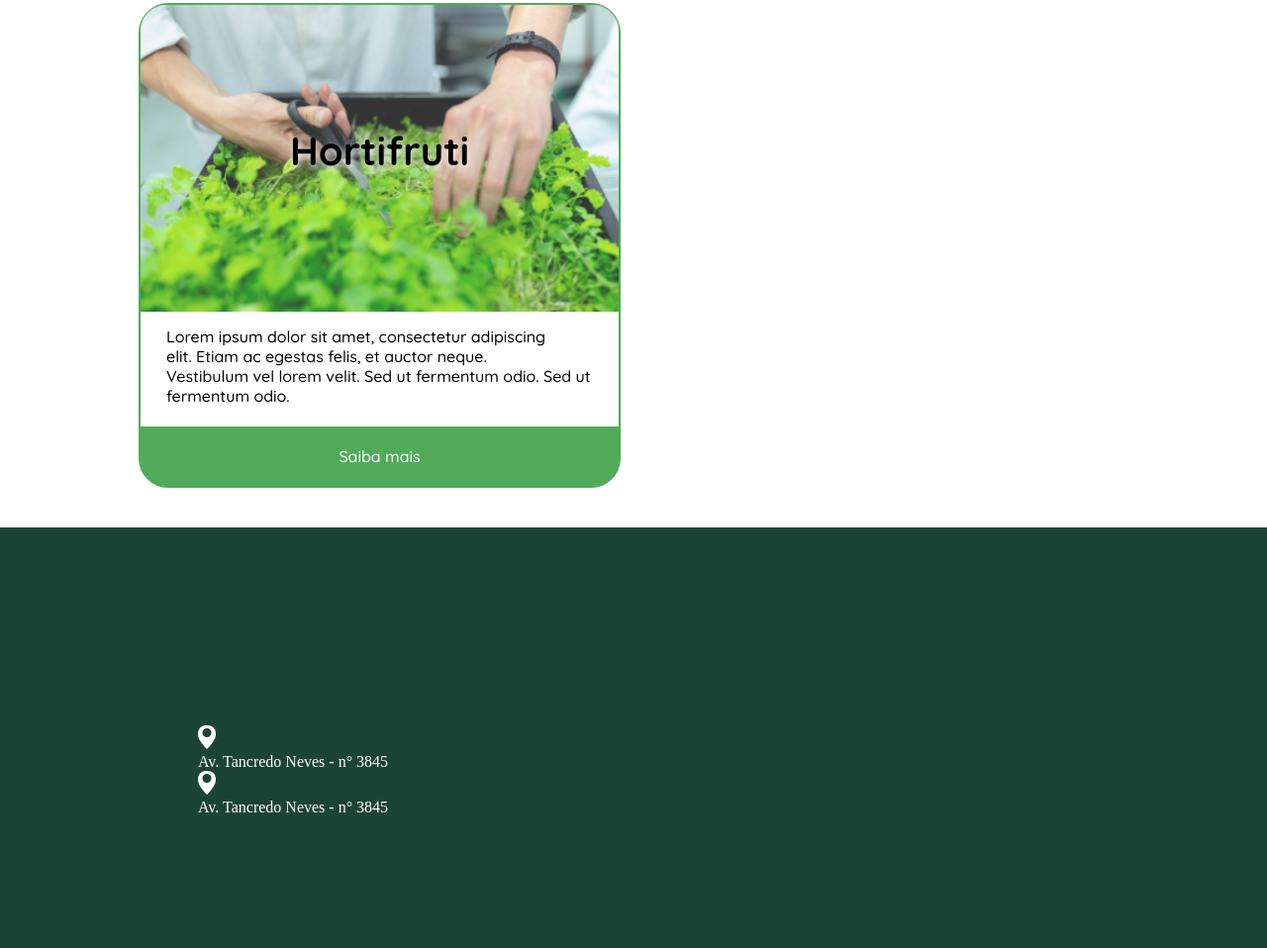
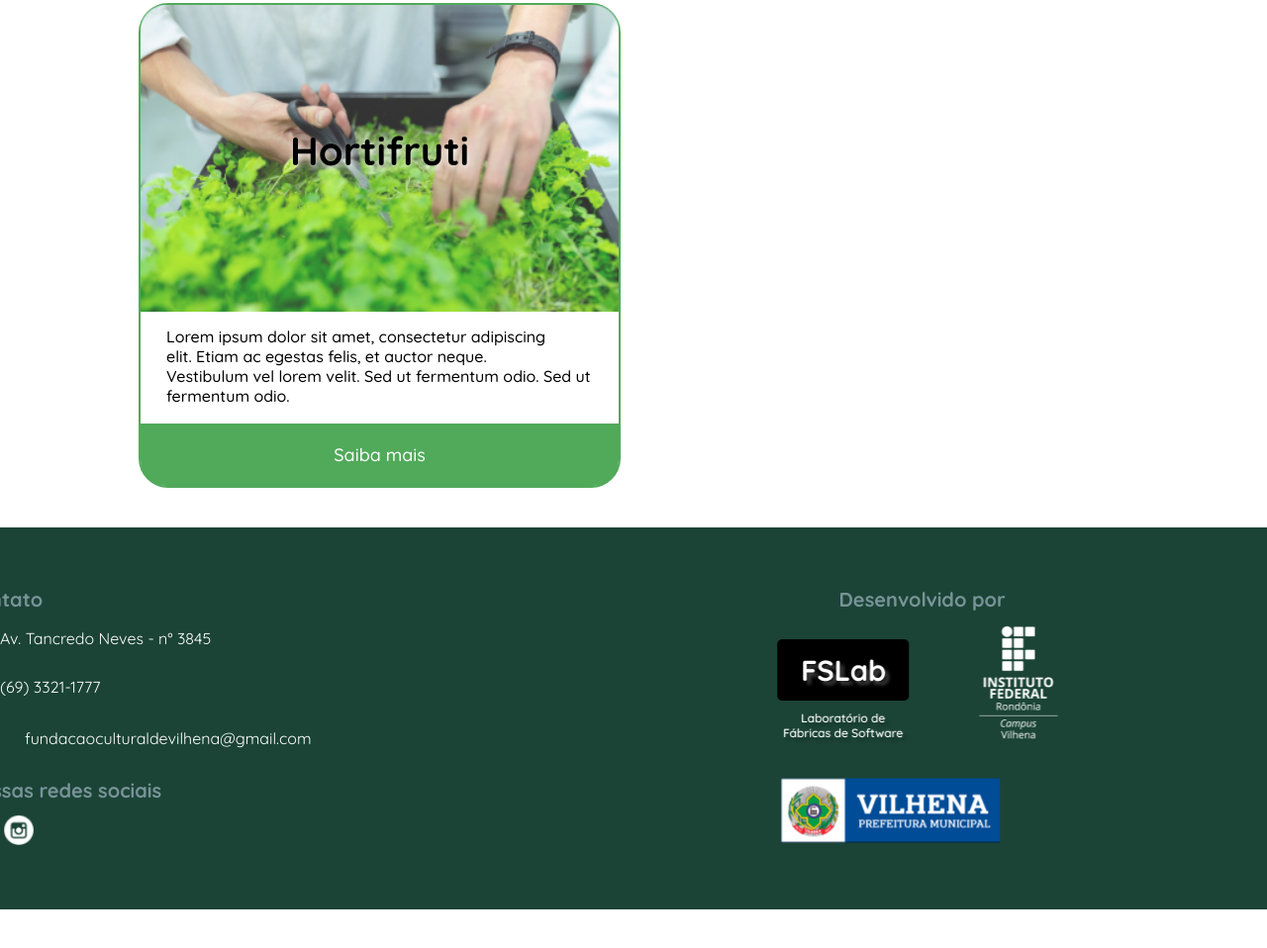
Before and after one commit to ThalyssonEmanoel/Front-end-Marcos, a plain HTML site: page quarto/main.html in a window 1280 px wide. Shown: the part 2036-2994 px from the top of the page at 99% size. After the commit the page ends 2955 px from the top, so only its background shows below. Drawn offline with Linux system fonts and the light colour scheme.

Commit message:
Adicionado o rodapé da tarefa quatro, ele pode ser usado na tarefa 5 também

```diff
--- a/quarto/assets/css/style.css
+++ b/quarto/assets/css/style.css
@@ -7,6 +7,7 @@
     --verClaro:#50AA5A;
     --transparente:rgba(255, 255, 255, 0);
     --azul:blue;
+    --azulEscuro:#9db4c0b6;
 }
 
 ::selection{
@@ -121,7 +122,7 @@
     width: 100%;
     background-color: var(--verClaro);
     padding: 20px;
-    font-size: 16px;
+    font-size: 18px;
     font-weight: 500;
     text-align: center;
     color: var(--cor-branco);
@@ -129,19 +130,59 @@
 
 .rodape {
     background-color: var(--cor-verde);
-    padding: 200px;
+    padding: 60px 0;
+    font-family: var(--fontQuickSand);
+    margin-left: -150px;
+}
+
+.container3 {
+    display: flex;
+    flex-wrap: wrap;
+    justify-content: space-between;
+    max-width: 1200px;
+    margin: 0 auto;
+}
+
+
+.titulo {
+    color: var(--azulEscuro);
+    font-size: 20px;
+    margin-bottom: 10px;
+}
+
+.contato-item {
     display: flex;
     align-items: center;
-    flex-wrap: wrap;
+    margin-bottom: 20px;
 }
-.container3{
 
+.contato-item img {
+    width: 25px;
+    margin-right: 10px;
 }
-.textroda{
-    color:var(--cor-branco)
+
+.textroda {
+    color: var(--cor-branco);
+    font-size: 16px;
 }
-.copyrigth {
+
+.redes-sociais {
     margin-top: 20px;
-    text-align: right;
-    flex-basis: 100%;
 }
+
+.Desenvolvidopo{
+    color: var(--azulEscuro);
+    font-size: 20px;
+    margin-bottom: 10px;
+    transform: translate(30%);
+}
+.logo{
+    transform: translate(55%);
+}
+.ifro{
+    transform: translate(150%);
+}
+
+.Vilhena{
+    transform: translate(-70%,150%);
+}
--- a/quarto/main.html
+++ b/quarto/main.html
@@ -88,15 +88,36 @@
     </div>
 
     <footer class="rodape">
+        <div class="container3">
+            <div class="contatos">
+                <h3 class="titulo">Contato</h3>
+                <div class="contato-item">
+                    <img src="assets/images/Locate.png" alt="Locate">
+                    <p class="textroda">Av. Tancredo Neves - n° 3845</p>
+                </div>
+                <div class="contato-item">
+                    <img src="assets/images/Telefone.png" alt="Telefone">
+                    <p class="textroda">(69) 3321-1777</p>
+                </div>
+                <div class="contato-item">
+                    <img src="assets/images/Email.png" alt="Email" style="width: 40px; margin-right: 30px;margin-left: -10px;" >
+                    <p class="textroda">fundacaoculturaldevilhena@gmail.com</p>
+                </div>
 
-        <div class="container3">
-        <img src="assets/images/Locate.png" alt="Locate">
-        <p class="textroda">Av. Tancredo Neves - n° 3845</p>
+                <div class="redes-sociais">
+                    <h3 class="titulo">Nossas redes sociais</h3>
+                    <img src="assets/images/Faebook.png" alt="Ícone do Facebook" >
+                    <img src="assets/images/Instagram.png" alt="Ícone do instagram" style="width: 34px; margin-left: 5px;">
+                </div>
+            </div>
 
-        <img src="assets/images/Locate.png" alt="Locate">
-        <p class="textroda">Av. Tancredo Neves - n° 3845</p>
+            <div class="Desenvolvido">
+                <h3 class="Desenvolvidopo">Desenvolvido por</h3>
+                <img src="assets/images/Fslab.png" alt="Logo da Fslab" class="logo">
+                <img src="assets/images/IFROLOGO.png" alt="Logo do Ifro" class="ifro">
+                <img src="assets/images/Vilhena.png" alt="Prefeitura de Vilhena" class="Vilhena">
+            </div>
         </div>
-
     </footer>
 
 </body>
```
Also changed, not shown: quarto/assets/images/Email.png (added), quarto/assets/images/FSLABLOGO.png (deleted), quarto/assets/images/Fslab.png (added), quarto/assets/images/Gmail.png (deleted), quarto/assets/images/Vilhena.png (renamed from quarto/assets/images/image 2.png).
